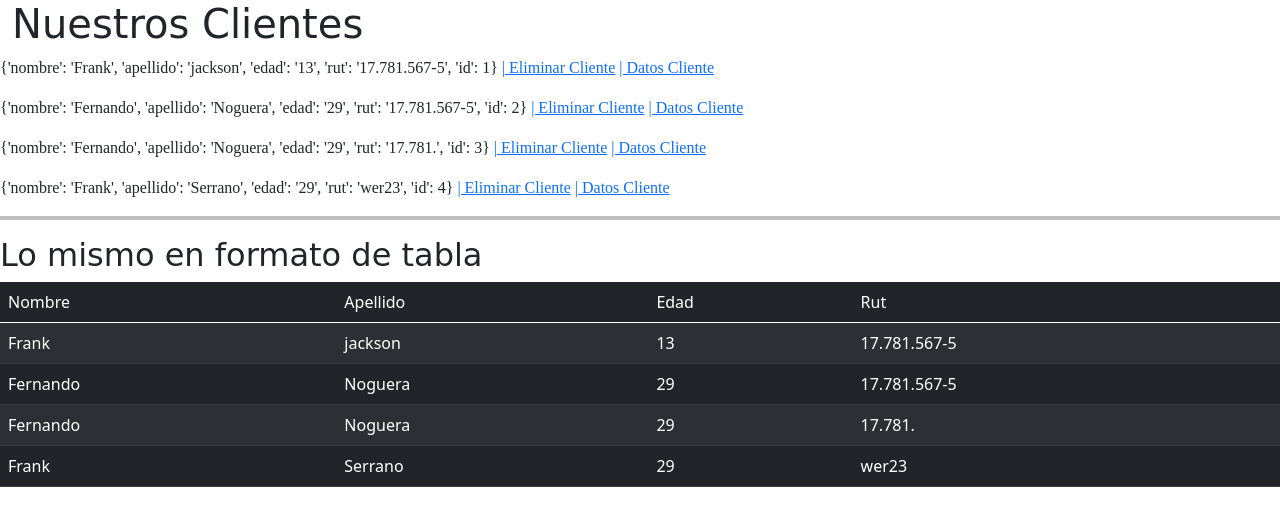
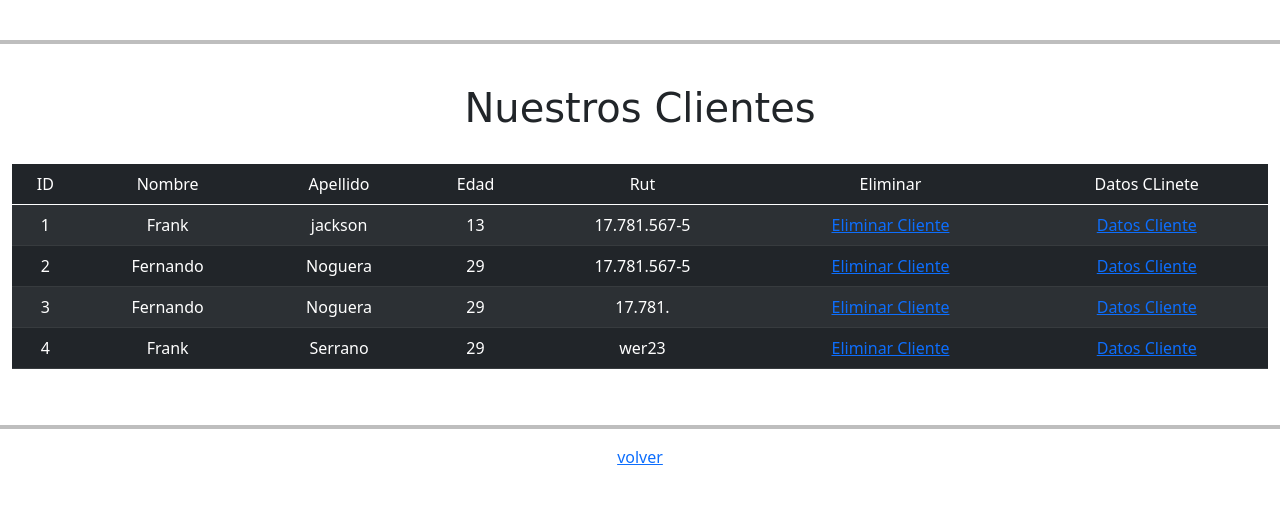
Before and after one commit to FernandoNoguera/EVAL_M05, a Django app: page /lista_usuarios/ in a window 1280 px wide. Shown: the top 526 px of the page. Run offline with Django 3.2, Linux system fonts and the light colour scheme; some libraries are stand-ins or nearby versions.

Commit message:
se arregla el lista_cliente

```diff
--- a/clinica_py/templates/clinica_py/lista_usuario.html
+++ b/clinica_py/templates/clinica_py/lista_usuario.html
@@ -9,41 +9,63 @@
     <title>Lista Usuarios</title>
 </head>
 <body>
-    <div class="container-fluid">
+
+
+
+
+
+    <br>
+    <hr>
+    <br>
+    <div class="container-fluid text-center">
         <div class="row">
             <div class="col-12">
                 <h1>Nuestros Clientes</h1>
             </div>
           </div>
     </div>
-    {% for cliente in usuario %}
-    <p>{{cliente}} <a href="{% url 'clinica_fenix:eliminar_cliente' id=cliente.id %}"> | Eliminar Cliente</a>
-        <a href="{% url 'clinica_fenix:render_cliente' id=cliente.id %}"> | Datos Cliente</a></p>
-    {% endfor %}
-
-
-
-    <hr>
-
-    <h2>Lo mismo en formato de tabla</h2>
+    <br>
+    <div class="container-fluid text-center">
+        <div class="row">
+            <div class="col-12">
                 <table class="table table-striped table-dark">
                     <thead>
+                        <td>ID</td>
                         <td>Nombre</td>
                         <td>Apellido</td>
                         <td>Edad</td>
                         <td>Rut</td>
+                        <td>Eliminar</td>
+                        <td>Datos CLinete</td>
                     </thead>
                     <tbody>
                         {% for usuario in usuario|slice:"0:15" %}
                         <tr>
+                            <td>{{usuario.id}}  </td>
                             <td>{{usuario.nombre}}</td>
                             <td>{{usuario.apellido}}</td>
                             <td>{{usuario.edad}}</td>
                             <td>{{usuario.rut}}</td>
+                            <td><a href="{% url 'clinica_fenix:eliminar_cliente' id=usuario.id %}"> Eliminar Cliente</a></td>
+                            <td><a href="{% url 'clinica_fenix:render_cliente' id=usuario.id %}"> Datos Cliente</a></td>
                         </tr>
                         {% endfor %}
                     </tbody>
                 </table>
+            </div>
+          </div>
+    </div>
+    <br>
+    <hr>
+    <div class="container-fluid text-center">
+        <div class="row">
+            <div class="col-12">
+                <a href="{% url 'clinica_fenix:portal_privado' %}">
+                    volver
+                </a>
+            </div>
+          </div>
+    </div>
     <script
             src="https://code.jquery.com/jquery-3.5.1.slim.min.js"
             integrity="sha384-DfXdz2htPH0lsSSs5nCTpuj/zy4C+OGpamoFVy38MVBnE+IbbVYUew+OrCXaRkfj"
```
Lines whose indentation alone changed are shown as unchanged.
